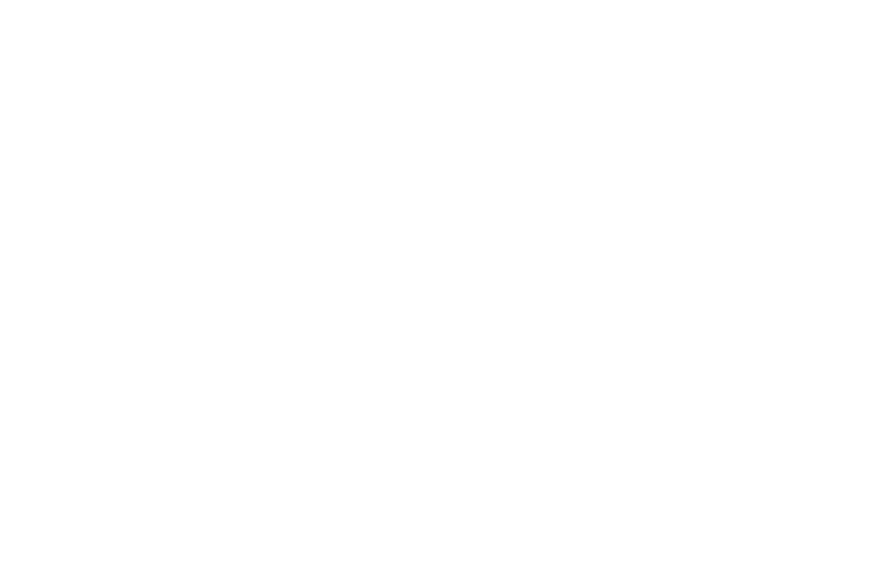
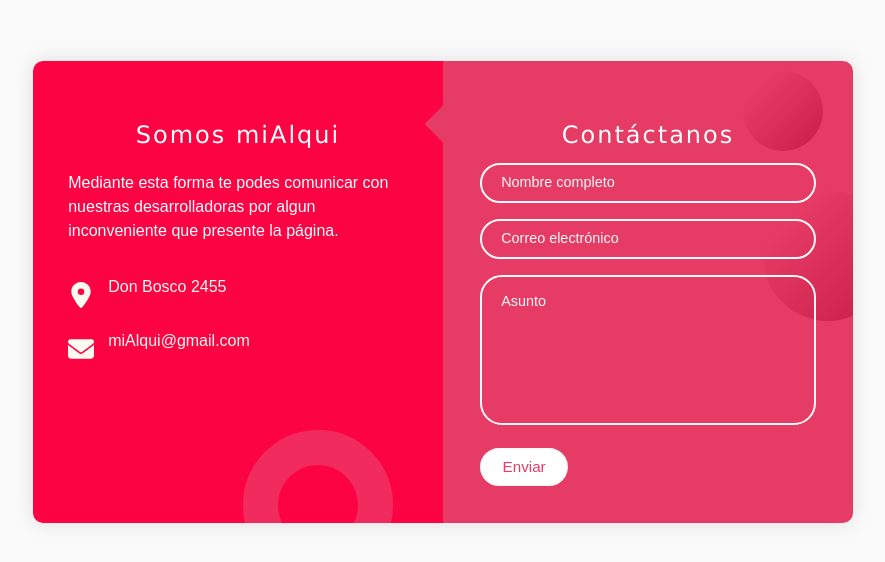
Before and after one commit to Proyecto-miAlqui-New/miAlqui_proyec, a React (Vite) app in the folder miAlqui/: page /Contact in a window 1280 px wide. Before the commit this address had no page. Shown: the part 108-670 px from the top of the page, without its empty margins (197-1082 px from the left). Built offline with nearby package versions, Linux system fonts and the light colour scheme.

Commit message:
PÁGINA DE CONTACTO TERMINADA

```diff
--- a/miAlqui/package.json
+++ b/miAlqui/package.json
@@ -10,11 +10,17 @@
     "preview": "vite preview"
   },
   "dependencies": {
+    "@emailjs/browser": "^3.11.0",
+    "@fortawesome/fontawesome-svg-core": "^6.4.2",
+    "@fortawesome/free-brands-svg-icons": "^6.4.2",
+    "@fortawesome/free-solid-svg-icons": "^6.4.2",
+    "@fortawesome/react-fontawesome": "^0.2.0",
     "axios": "^1.5.1",
     "bootstrap": "^5.3.2",
     "loader-utils": "^3.2.1",
     "react": "^18.2.0",
     "react-dom": "^18.2.0",
+    "react-helmet": "^6.1.0",
     "react-router-dom": "^6.17.0",
     "sass": "^1.69.4"
   },
--- a/miAlqui/src/App.jsx
+++ b/miAlqui/src/App.jsx
@@ -1,22 +1,16 @@
 import { Routes, Route } from "react-router-dom";
-import { Register } from "./pages/register/register";
 import { Public } from "./pages/public";
 import { Main } from "./pages/Mialqui";
-import { PasoTwo } from "./pages/register/pasoTwo";
-import { PasoTres } from "./pages/register/pasoTres";
 import { FormAlqui } from "./pages/registroAlquiler/RegAlqui";
-
-
+import { Contact } from "./components/contact/contact";
 function App() {
   return (
     <div>
       <Routes>
         <Route path="/" element={<Main></Main>} />
         <Route path="/public" element={<Public></Public>} />
-        <Route path="/PasoTwo" element={<PasoTwo></PasoTwo>} />
-        <Route path="/register" element={<Register></Register>} />
         <Route path="/registerAlqui" element={<FormAlqui></FormAlqui>} />
-        <Route path="/PasoTres" element={<PasoTres></PasoTres>} />
+        <Route path="/Contact" element={<Contact></Contact>} />
       </Routes>
     </div>
   );
--- /dev/null
+++ b/miAlqui/src/components/contact/contact.css
@@ -0,0 +1,240 @@
+*{
+  margin: 0;
+  padding: 0;
+  box-sizing: border-box;
+}
+
+body,
+input,
+textarea{
+  font-family: 'Poppins', sans-serif;
+}
+
+.conteiner-contact{
+  position: relative;
+  width: 100%;
+  min-height: 100vh;
+  padding: 2rem;
+  background-color: #fafafa;
+  overflow: hidden;
+  display: flex;
+  align-items: center;
+  justify-content: center;
+}
+
+.form-contact{
+  width: 100%;
+  max-width: 820px;
+  background-color: #fff;
+  border-radius: 10px;
+  box-shadow: 0 0 20px 1px rgba(0, 0, 0, 0.1);
+  z-index: 1000;
+  overflow: hidden;
+  display: grid;
+  grid-template-columns: repeat(2, 1fr);
+}
+
+.contact-info{
+  background-color: rgb(252, 4, 68);
+}
+
+.contact-form{
+  background-color: rgb(230, 59, 101);
+  position: relative;
+}
+
+.circle{
+  border-radius: 50%;
+  background: linear-gradient(135deg, transparent 20%, rgb(199, 30, 72));
+  position: absolute;
+}
+
+.circle.one{
+  width: 130px;
+  height: 130px;
+  top: 130px;
+  right: -40px;
+}
+
+.circle.two{
+  width: 80px;
+  height: 80px;
+  top: 10px;
+  right: 30px;
+}
+
+.contact-form::before{
+ content: "";
+ position: absolute;
+ width: 26px;
+ height: 26px;
+ background-color: rgb(230, 59, 101);
+ transform: rotate(45deg);
+ top: 50px;
+ left: -13px;
+}
+
+form{
+  padding: 2.3rem 2.3rem;
+  z-index: 10;
+  overflow: hidden;
+  position: relative;
+}
+
+.title{
+  color: #fff;
+  font-weight: 500;
+  font-size: 1.5rem;
+  line-height: 1;
+  margin-bottom: 0.7rem;
+}
+
+.input-container{
+  position: relative;
+  margin: 1rem 0;
+}
+
+.input{
+  width: 100%;
+  outline: none;
+  border: 2px solid #fafafa;
+  background: none;
+  padding: 0.6rem 1.2rem;
+  color: #fff;
+  font-weight: 500;
+  font-size: 0.95rem;
+  letter-spacing: 0.5px;
+  border-radius: 25px;
+  transition: 0.3s;
+}
+
+textarea.input{
+  padding: 0.rem 1.2rem;
+  min-height: 150px;
+  border-radius: 22px;
+  resize: none;
+  overflow-y: auto;
+}
+
+.input-container label{
+  position: absolute;
+  top: 50%;
+  left: 15px;
+  transform: translateY(-50%);
+  padding: 0 0.4rem;
+  color: #fafafa;
+  font-size: 0.9rem;
+  font-weight: 400;
+  pointer-events: none;
+  z-index: 1000;
+  transition: 0.5s;
+}
+
+/* El texto de asunto no va a la izquierda del recuadro donde se encuentra */
+.input-container.textarea label{
+  top: 1rem;
+  transform: translateY(0);
+}
+
+.btn{
+  padding: 0.6rem 1.3rem;
+  background-color: #fff;
+  border: 2px solid #fafafa;
+  font-size: 0.95rem;
+  color: rgb(230, 59, 101);
+  line-height: 1;
+  border-radius: 25px;
+  outline: none;
+  cursor: pointer;
+  transition: 0.3s;
+  margin: 0;
+}
+
+.btn:hover{
+  background: #fafafa;
+  color: #fff;
+}
+
+.input-container span{
+  position: absolute;
+  top: 0;
+  left: 25px;
+  transform: translateY(-50%);
+  font-size: 0.8rem;
+  padding: 0 0.4rem;
+  color: transparent;
+  pointer-events: none;
+  z-index: 500;
+}
+
+.input-container span::before,
+.input-container span::after{
+  content: "";
+  position: absolute;
+  width: 10%;
+  opacity: 0;
+  transition: 0.3s;
+  height: 5px;
+  background-color:  rgb(165, 39, 39);
+  top: 50%;
+  transform: translateY(-50%);
+}
+
+.input-container span::before{
+  left: 50%;
+}
+
+.input-container span::after{
+  right: 50%;
+}
+
+.input-container.focus label{
+  top: 0;
+  transform: translateY(-50%);
+  left: 25px;
+  font-size: 0.8rem;
+}
+
+.input-container.focus span::before,
+.input-container.focus span::after{
+  width: 50%;
+  opacity: 1;
+}
+
+.contact-info{
+  padding: 2.3rem 2.2rem;
+  position: relative;
+}
+
+.text{
+  color: rgb(255, 255, 255);
+  margin: 1.5rem 0 2rem 0;
+}
+
+.information{
+  display: flex;
+  color: floralwhite;
+  margin: 0.9rem 0;
+  align-items: center;
+  font-size: 1rem;
+  padding-left: 40px;
+}
+
+.icon{
+  height: 26px;
+  width: 4rem;
+  margin-right: 0.9rem;
+
+}
+
+.contact-info::before{
+  content: "";
+  position: absolute;
+  width: 150px;
+  height: 150px;
+  border: 35px solid rgb(219, 132, 154);
+  border-radius: 50%;
+  bottom: -57px;
+  right: 50px;
+  opacity: 0.3;
+}
--- /dev/null
+++ b/miAlqui/src/components/contact/contact.jsx
@@ -0,0 +1,104 @@
+import { useRef } from "react";
+import emailjs from "@emailjs/browser";
+import "./contact.css";
+import { FontAwesomeIcon } from '@fortawesome/react-fontawesome';
+import { faEnvelope, faLocationDot } from '@fortawesome/free-solid-svg-icons';
+
+export const Contact = () => {
+const form = useRef();
+
+
+const inputs = document.querySelectorAll(".input");
+
+function focusFunc() {
+  let parent = this.parentNode;
+  parent.classList.add("focus");
+}
+
+function blurFunc() {
+  let parent = this.parentNode;
+  if (this.value == "") {
+    parent.classList.remove("focus");
+  }
+}
+
+inputs.forEach((input) => {
+  input.addEventListener("focus", focusFunc);
+  input.addEventListener("blur", blurFunc);
+});
+
+  const sendEmail = (e) => {
+    e.preventDefault();
+
+    emailjs
+      .sendForm(
+        "service_xs1ph2h",
+        "template_unhwo0k",
+        form.current,
+        "TleDato1ymybBY-p-"
+      )
+      .then(
+        (result) => {
+          console.log(result.text);
+        },
+        (error) => {
+          console.log(error.text);
+        }
+      );
+    e.target.reset();
+  };
+
+  return (
+    <div class="conteiner-contact">
+    <div class="form-contact">
+    <div class="contact-info">
+        <h3 class="title"> Somos miAlqui </h3>
+        <p class="text">
+            Mediante esta forma te podes comunicar con nuestras desarrolladoras por algun inconveniente que presente la página.
+        </p>
+
+        <div class="info">
+            <div class="information">
+             {/* Los iconos tienen su formato react */}
+              {/* FALTA ICONO ACA */}
+              <FontAwesomeIcon icon={faLocationDot} class="icon"/>
+              <p>Don Bosco 2455</p>
+            </div>
+            <div class="information">
+            {/* Los iconos tienen su formato react */}
+            <FontAwesomeIcon icon={faEnvelope} class="icon"/>
+                <p>miAlqui@gmail.com</p>
+            </div>
+        </div>
+
+    </div>
+
+    <div class="contact-form">
+        <span class="circle one"></span>
+        <span class="circle two"></span>
+
+        <form ref={form} onSubmit={sendEmail}>
+            <h3 class="title">Contáctanos</h3>
+            <div class="input-container">
+                <input type="text" name="user_name" class="input" required/>
+                <label for="">Nombre completo</label>
+                <span>Nombre completo</span>
+            </div>
+            <div class="input-container">
+                <input type="email" name="subject" class="input" required/>
+                <label for="">Correo electrónico</label>
+                <span>Correo electrónico</span>
+            </div>
+            <div class="input-container textarea">
+                <textarea name="message" cols="30" rows="10" class="input"></textarea>
+                <label for="">Asunto</label>
+                <span>Asunto</span>
+            </div>
+            <input type="submit" value="Enviar" class="btn"/>
+          </form>
+       </div>
+      </div>
+    </div>
+
+  );
+};
--- a/miAlqui/src/components/filters/ArticleList.jsx
+++ b/miAlqui/src/components/filters/ArticleList.jsx
@@ -1,4 +1,5 @@
 export const ArticleList = ({ articles }) => {
+
   return (
     <div className="article-list">
       {articles.map((article) => (
--- a/miAlqui/src/components/filters/ButtonList.jsx
+++ b/miAlqui/src/components/filters/ButtonList.jsx
@@ -1,4 +1,5 @@
 export const ButtonList = ({ categories, filterCategory }) => {
+
   return (
     <div className="categories">
       {categories.map((category) => (
--- a/miAlqui/src/components/header/Navbar.jsx
+++ b/miAlqui/src/components/header/Navbar.jsx
@@ -25,7 +25,7 @@
         <div className="collapse navbar-collapse">
           <ul class="navbar-nav tex-color enlace-nav">
             <li className="nav-item menu-nav">
-              <Link to="/home">
+              <Link to="/">
                 <a
                   className="nav-link fw-bold py-1 px-0 active"
                   aria-current="page"
@@ -42,9 +42,11 @@
                 </a>
               </Link>
             </li>
-            <a className="nav-link fw-bold py-1 px-0 enlace-nav" href="#">
-              Contact
-            </a>
+            <Link to="/Contact">
+              <a className="nav-link fw-bold py-1 px-0 enlace-nav" href="#">
+                Contact
+              </a>
+            </Link>
             <li className="nav-item menu-nav">
               <Link to="/">
                 <a
```
Also changed, not shown: 1 other file (tests, documents, lock files or other folders).
